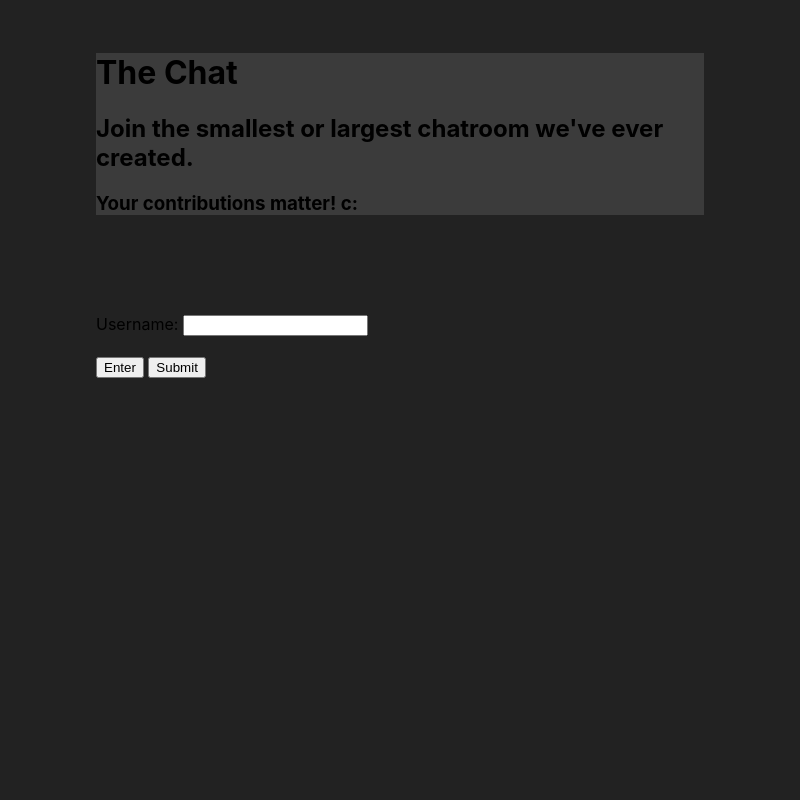
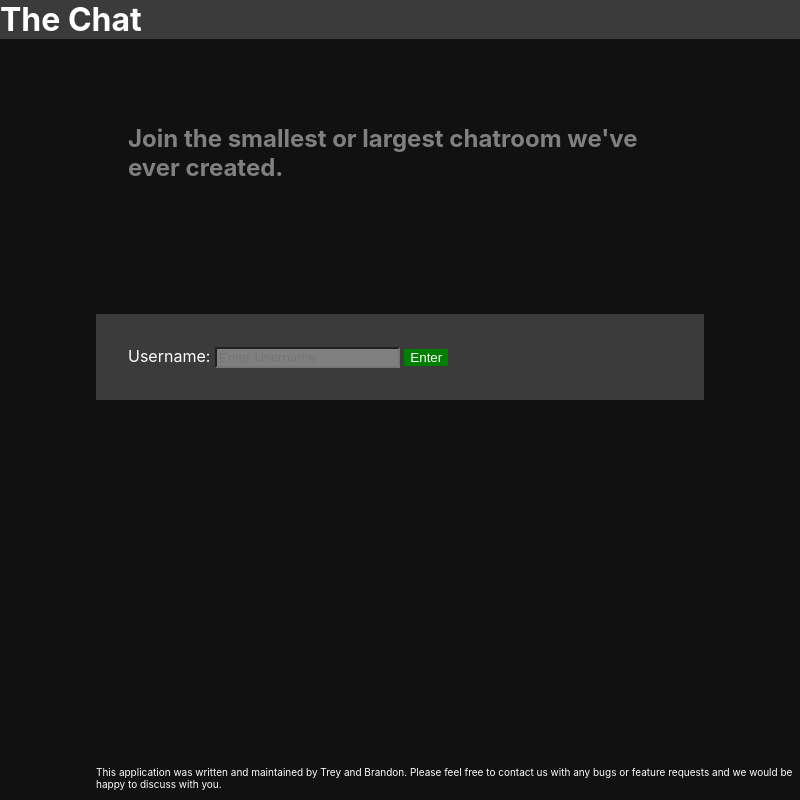
Before and after one commit to Brandon-Wong801/electron-chat-app, an Electron app: page src/index.html in a window 800 px wide. Drawn offline with Linux system fonts and the light colour scheme.

Commit message:
worked on home page ui

```diff
--- a/src/index.css
+++ b/src/index.css
@@ -1,15 +1,68 @@
 body {
   font-family: -apple-system, BlinkMacSystemFont, "Segoe UI", Roboto, Helvetica, Arial, sans-serif;
   margin: auto;
-  background-color: #222222;
+  background-color: #111111;
   opacity: 1;
   max-width: 38rem;
   padding: 2rem;
+  color: white;
 }
 
 
-div.header{
+.header{
+
+  color: white;
+  padding: 2rem;
+}
+
+.title{
+  font-weight: bold;
+  margin-block-start: 0;
+  position: fixed;
+  top: 0;
+  left: 0;
+  width: 100%;
+  background-color: #3b3b3b;
+}
+
+#subtitle{
+  color:gray;
+}
+
+.has-text-light{
+  color: white;
+}
+
+.input{
   background-color:#3b3b3b;
+  padding: 2rem;
+}
+
+#uname{
+  background-color:gray;
+}
+
+.info{
+  font-size: x-small;
+  position: absolute;
+  bottom: 0;
+}
+
+.enter{
+  background-color: green;
+  border: none;
+  color: white;
+  text-align: center;
+}
+
+.footer{
+  position: fixed;
+  left: 0;
+  bottom: 0;
+  width: 100%;
+  background-color: #3b3b3b;
+  color: white;
+  text-align: center;
 }
 
 
--- a/src/index.html
+++ b/src/index.html
@@ -6,21 +6,39 @@
     <title>The Chat</title>
 
     <link rel="stylesheet" href="index.css">
+
+
   </head>
   <body>
 
+    <h1 class = "title">The Chat</h1>
+
+    <br>
+    <br>
+
     <div class="header">
 
-      <h1 class = "title">The Chat</h1>
-      <h2 class ="has-text-light">Join the smallest or largest chatroom we've ever created. </h2>
-      <h3 class ="has-text-light">Your contributions matter! c:</h3>
+
+      <h2 id = "subtitle">Join the smallest or largest chatroom we've ever created. </h2>
+
     </div>
     <br><br><br><br>
 
-    <label for="fname">Username:</label>
-  <input type="text" id="uname" name="uname"><br><br>
+    <div class="input">
+      <label for="fname">Username:</label>
+      <input type="text" id="uname" name="uname" placeholder="Enter Username">
 
-    <button id="enter">Enter</button>
-    <input type="submit" value="Submit">
+      <input class="enter" type="submit" value="Enter">
+    </div>
+
+    <br><br><br>
+
+    <div class="info">
+      <p>This application was written and maintained by Trey and Brandon.
+        Please feel free to contact us with any bugs or feature requests
+        and we would be happy to discuss with you.
+      </p>
+    </div>
+
   </body>
 </html>
```
